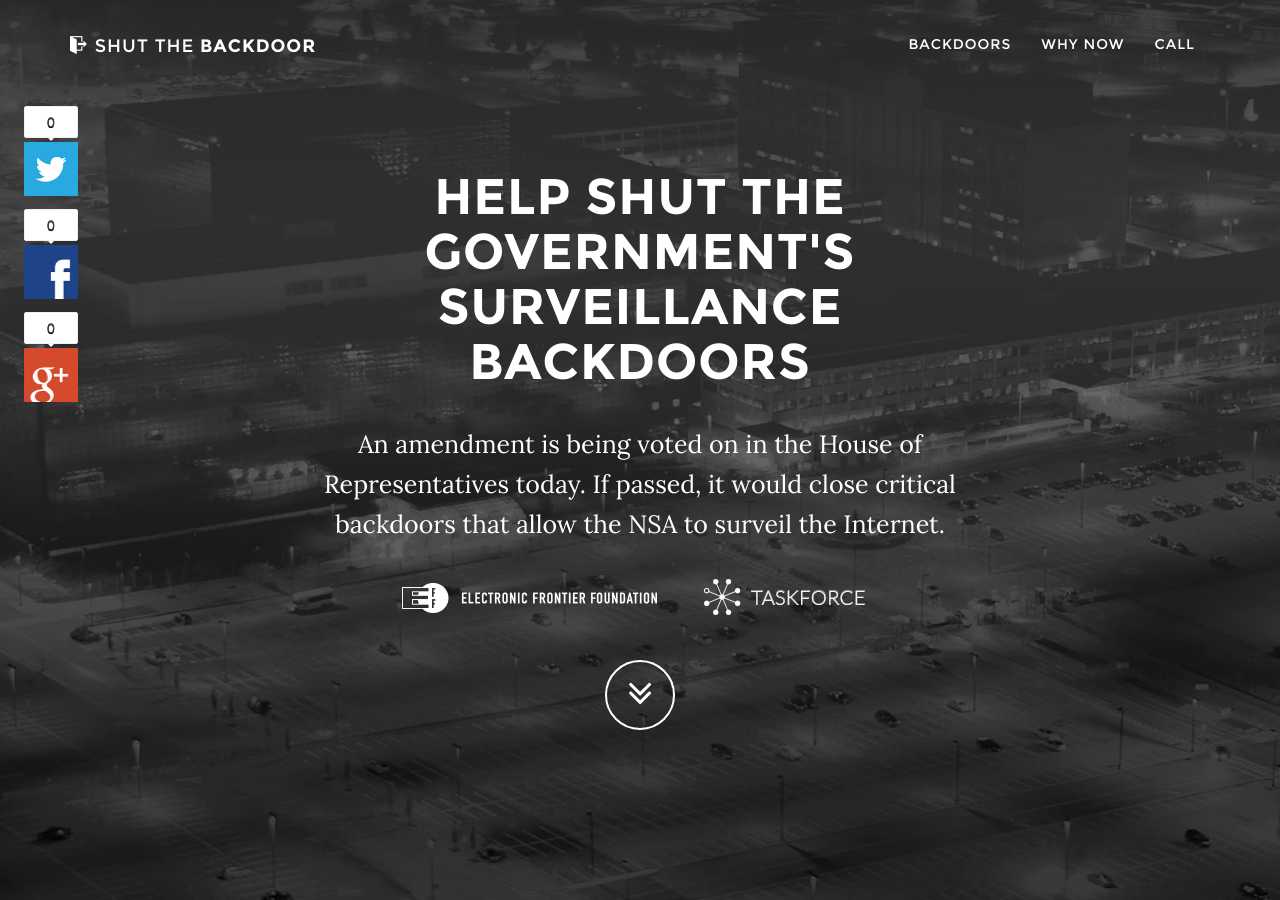
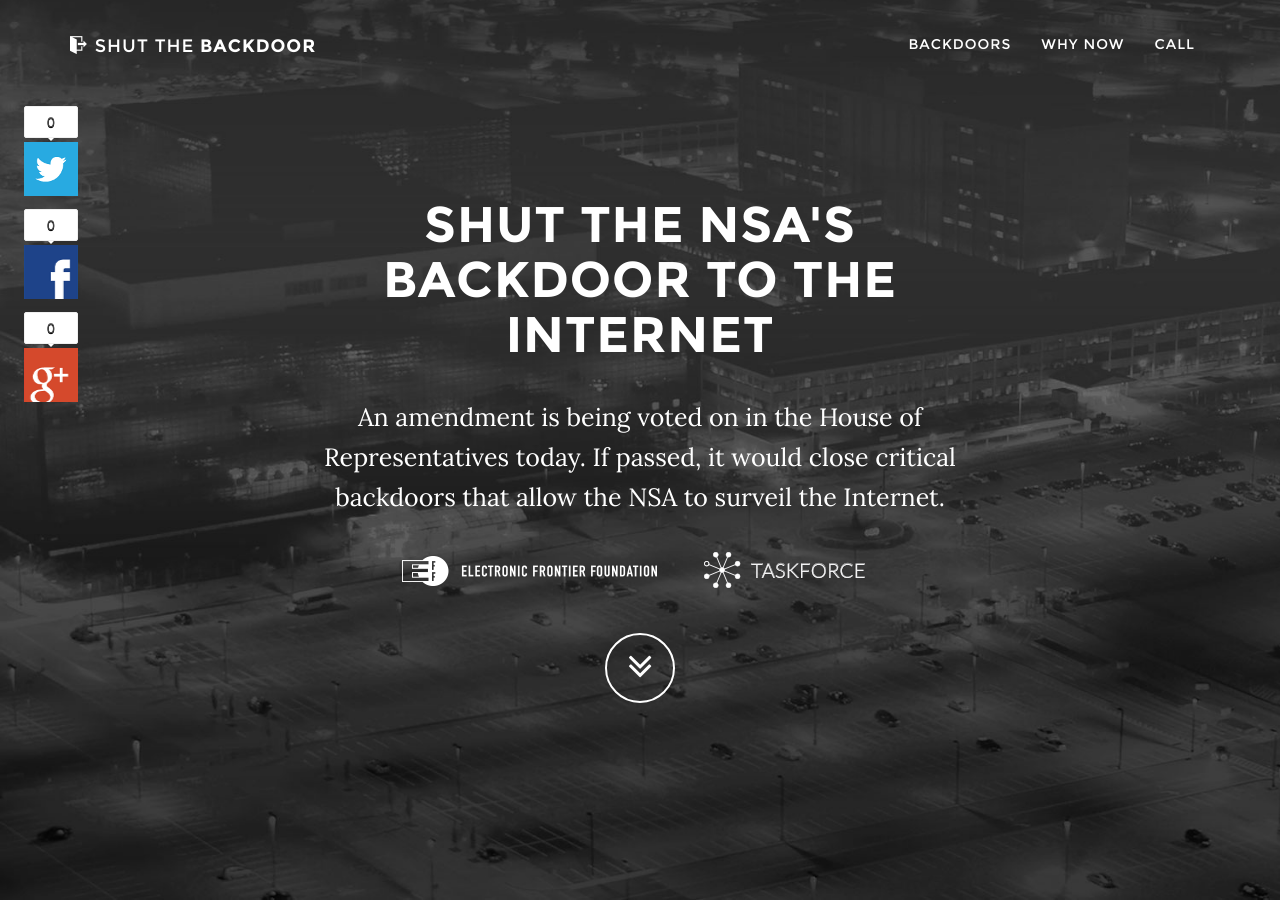
Before and after one commit to tfrce/shutthebackdoor, a Jekyll site: the page index.html, which Jekyll copies as it is, in a window 1280 px wide and 900 px high. Built offline with Jekyll 4.4.1, drawn with Linux system fonts in a browser that asks for light colours; comment, search, counter and statistics services are not loaded.

Commit message:
Changed title back

```diff
--- a/index.html
+++ b/index.html
@@ -79,7 +79,7 @@
             <div class="container">
                 <div class="row">
                     <div class="col-md-8 col-md-offset-2">
-                        <h1 class="brand-heading">Help Shut the Government's Surveillance Backdoors</h1>
+                        <h1 class="brand-heading">Shut the NSA's  Backdoor to the Internet</h1>
                         <p class="intro-text">An amendment is being voted on in the House of Representatives today. If passed, it would close critical backdoors that allow the NSA to surveil the Internet. </p>
                         <div class="logos">
                             <a href="https://eff.org">
```
Also changed, not shown: 1 other file.
